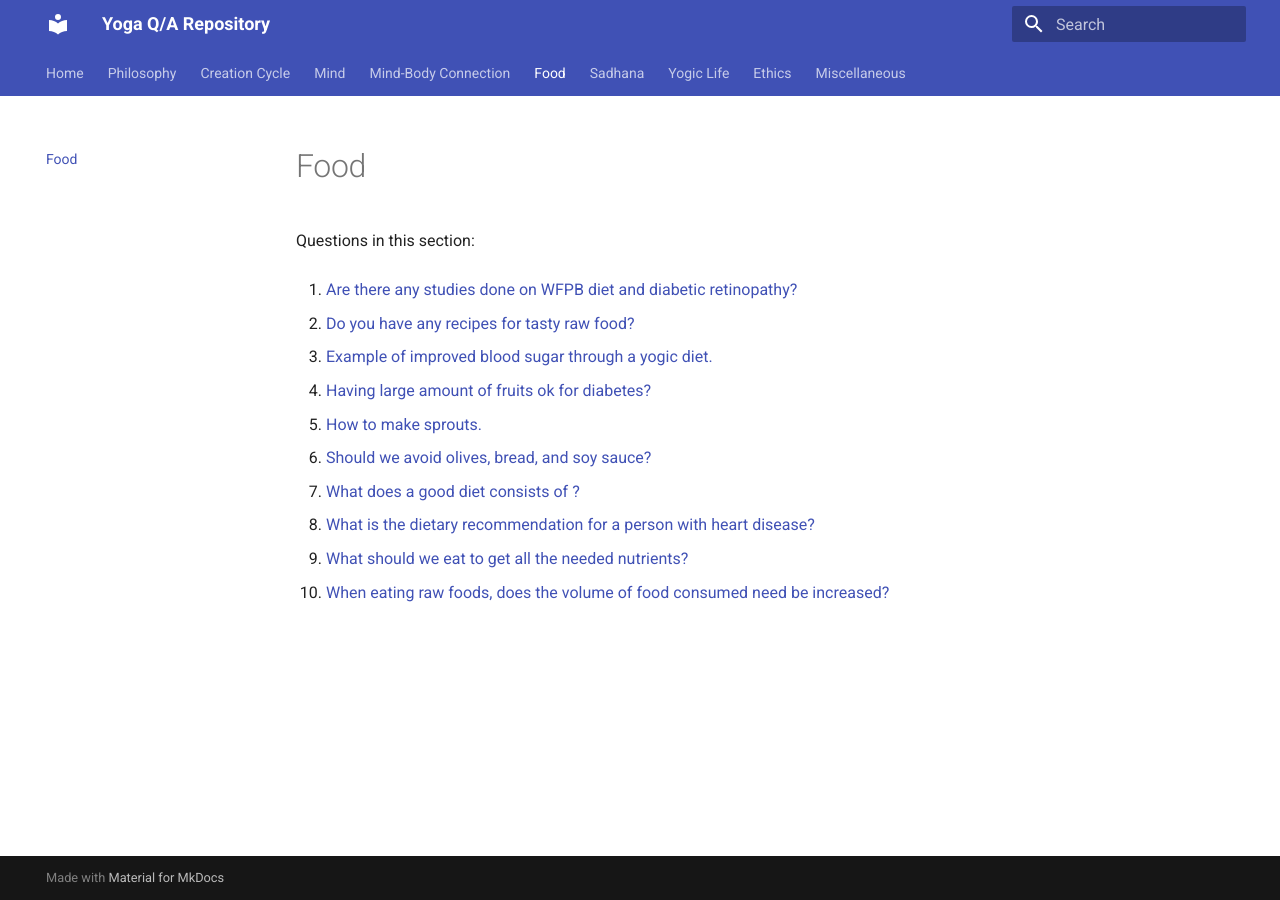
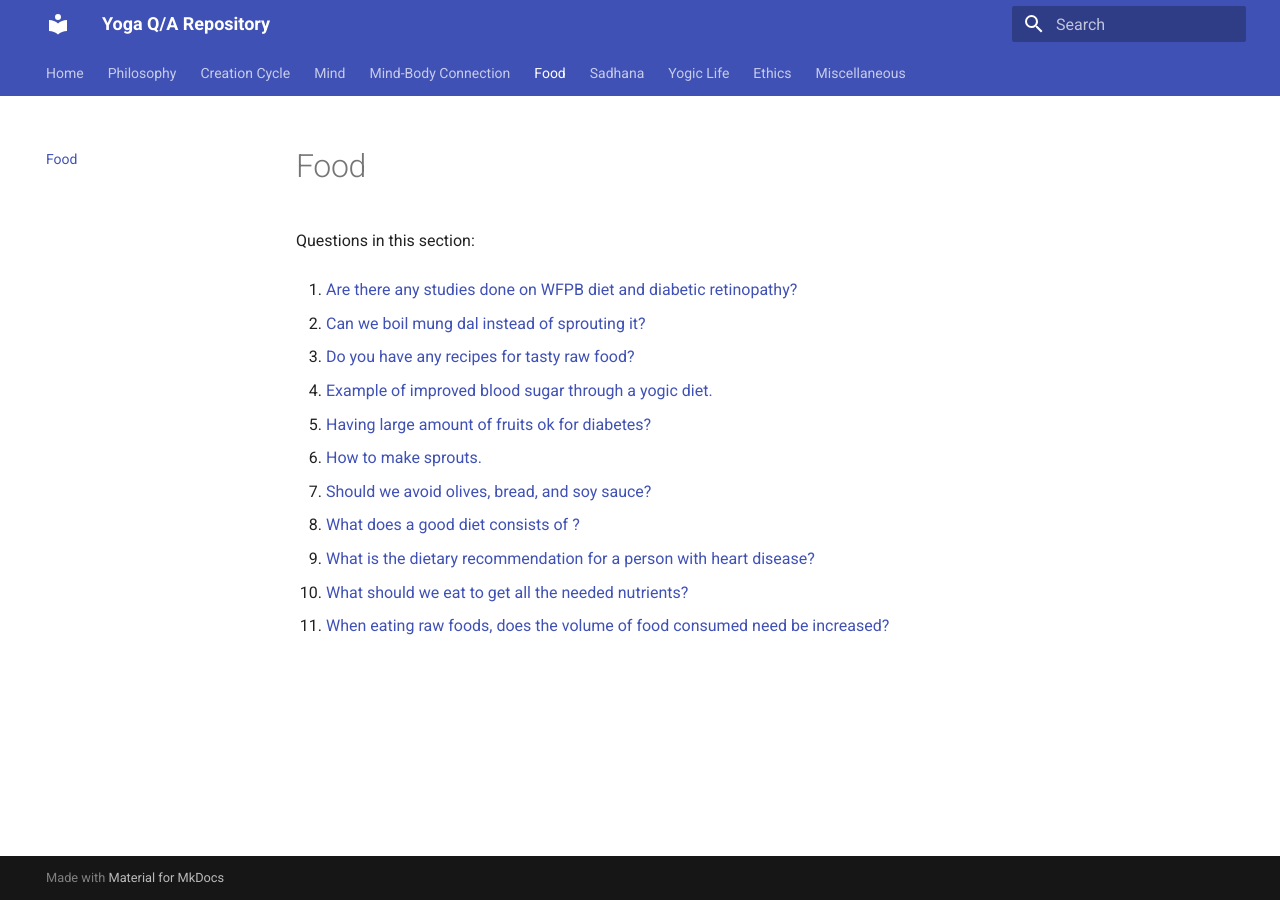
Before and after one commit to yogiclife/yoga-qa, an MkDocs documentation site: the page built from docs/food/README.md, in a window 1280 px wide. Built offline with MkDocs 1.6.1 and Material for MkDocs 9.7.7, drawn with Linux system fonts in a browser that asks for light colours.

Commit message:
Update topic indices [skip ci]

```diff
--- a/docs/food/README.md
+++ b/docs/food/README.md
@@ -4,20 +4,22 @@ Questions in this section:
 
 1. [Are there any studies done on WFPB diet and diabetic retinopathy?](are-there-any-studies-done-on-wfpb-diet-and-diabetic-retinopathy-20260628-103859.md)
 
-2. [Do you have any recipes for tasty raw food?](do-you-have-any-recipes-for-tasty-raw-food-20260620-163919.md)
+2. [Can we boil mung dal instead of sprouting it?](can-we-boil-mung-dal-instead-of-sprouting-it-20260628-131544.md)
 
-3. [Example of improved blood sugar through a yogic diet.](example-of-improved-blood-sugar-through-a-yogic-diet-20260628-130657.md)
+3. [Do you have any recipes for tasty raw food?](do-you-have-any-recipes-for-tasty-raw-food-20260620-163919.md)
 
-4. [Having large amount of fruits ok for diabetes?](having-large-amount-of-fruits-ok-for-diabetes-20260628-030219.md)
+4. [Example of improved blood sugar through a yogic diet.](example-of-improved-blood-sugar-through-a-yogic-diet-20260628-130657.md)
 
-5. [How to make sprouts.](how-to-make-sprouts-20260628-131139.md)
+5. [Having large amount of fruits ok for diabetes?](having-large-amount-of-fruits-ok-for-diabetes-20260628-030219.md)
 
-6. [Should we avoid olives, bread, and soy sauce?](should-we-avoid-olives-bread-and-soy-sauce-20260628-114909.md)
+6. [How to make sprouts.](how-to-make-sprouts-20260628-131139.md)
 
-7. [What does a good diet consists of ?](what-does-a-good-diet-consists-of-20260628-025803.md)
+7. [Should we avoid olives, bread, and soy sauce?](should-we-avoid-olives-bread-and-soy-sauce-20260628-114909.md)
 
-8. [What is the dietary recommendation for a person with heart disease?](what-is-the-dietary-recommendation-for-a-person-with-heart-disease-20260628-023806.md)
+8. [What does a good diet consists of ?](what-does-a-good-diet-consists-of-20260628-025803.md)
 
-9. [What should we eat to get all the needed nutrients?](what-should-we-eat-to-get-all-the-needed-nutrients.md)
+9. [What is the dietary recommendation for a person with heart disease?](what-is-the-dietary-recommendation-for-a-person-with-heart-disease-20260628-023806.md)
 
-10. [When eating raw foods, does the volume of food consumed need be increased?](when-eating-raw-foods-does-the-volume-of-food-consumed-need-be-increased-20260628-030424.md)
+10. [What should we eat to get all the needed nutrients?](what-should-we-eat-to-get-all-the-needed-nutrients.md)
+
+11. [When eating raw foods, does the volume of food consumed need be increased?](when-eating-raw-foods-does-the-volume-of-food-consumed-need-be-increased-20260628-030424.md)
```
